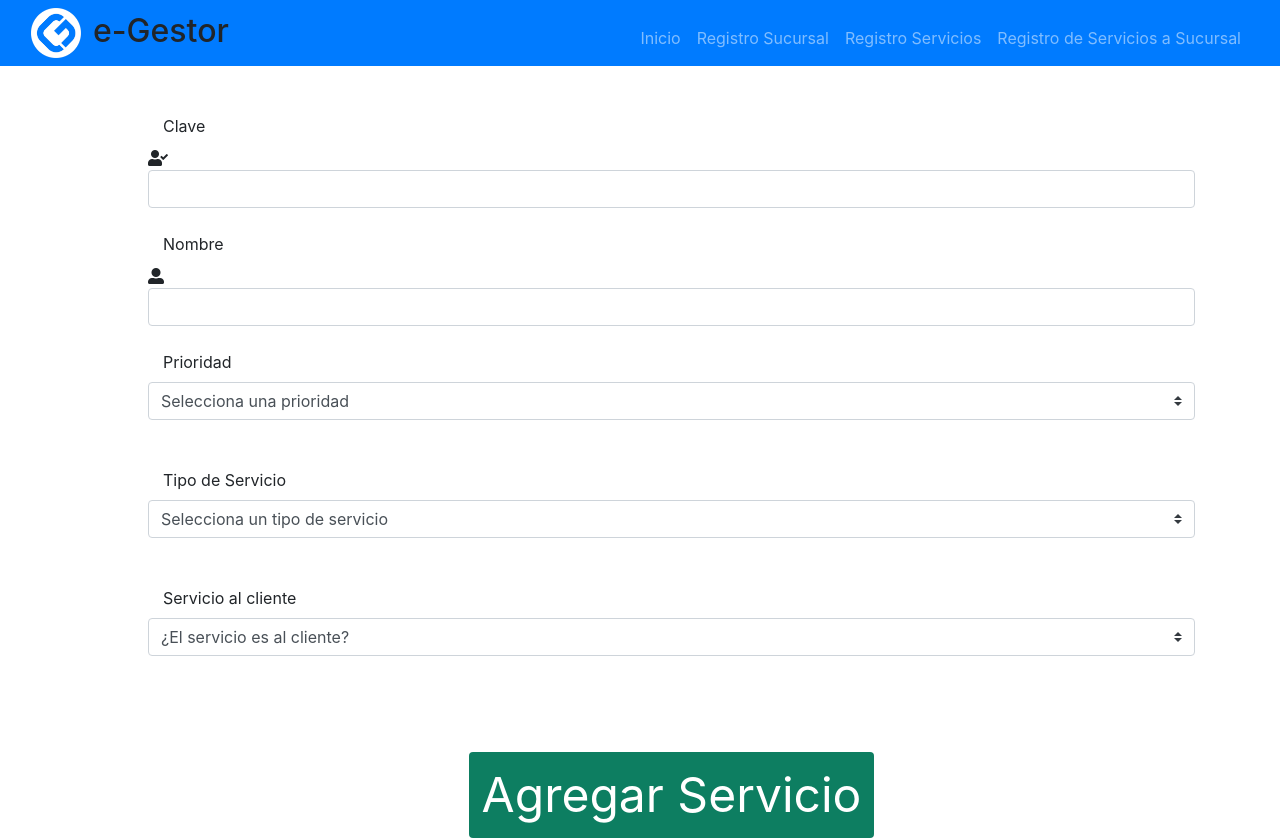
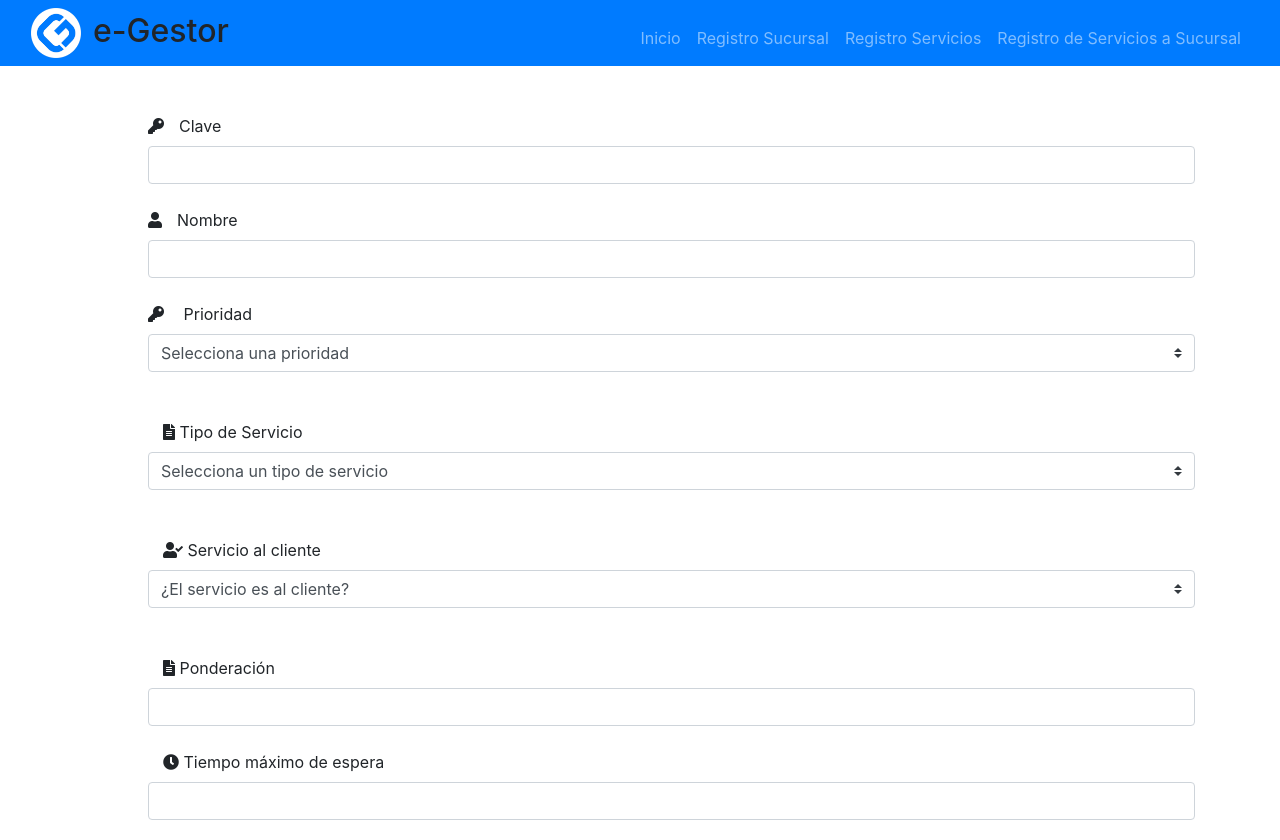
Before and after one commit to NoePerezFab/e-gisfil-gestor-frontend, a React (Create React App) app: page /#/registrarservicio in a window 1280 px wide. Shown: the top 840 px of the page. Built offline with nearby package versions, Linux system fonts and the light colour scheme.

Commit message:
Insercion de ponderacion y tiempo de espera maximo al formulario de registro de servicios

```diff
--- a/src/modules/Servicios.jsx
+++ b/src/modules/Servicios.jsx
@@ -1,4 +1,4 @@
-import { MDBBtn, MDBCol, MDBContainer, MDBInput, MDBRow } from 'mdbreact';
+import { MDBBtn, MDBCol, MDBContainer, MDBIcon, MDBInput, MDBRow } from 'mdbreact';
 import React, { useRef, useState } from 'react';
 import Menu from './Menu';
 
@@ -11,7 +11,8 @@ const Servicios = () => {
     const [prioridadState,setprioridadState]=useState('')
     const [servicioclienteState,setservicioclienteState]=useState('')
     const [tiposervicioState,settiposervicioState]=useState('')
-
+    const [ponderacionState,setponderacionState]=useState()
+    const [tiempoState,settiempoState]=useState()
 
     const handleNombre = (e) =>{
         setnombreState(e)
@@ -35,11 +36,18 @@ const Servicios = () => {
         settiposervicioState(e.target.value)
     }
 
+    const handlePonderacion = (e) =>{
+        setponderacionState(parseInt(e.target.value))
+    }
 
+    const handleTiempo = (e) => {
+        settiempoState (parseInt(e.target.value))
+    }
 
      const agregarServicio = async () =>{
         const servicio = { clave : claveState, nombre : nombreState, prioridad : prioridadState,
-                         tipo_servicio : tiposervicioState, servicio_cliente : servicioclienteState}
+                         tipo_servicio : tiposervicioState, servicio_cliente : servicioclienteState,
+                         ponderacion : ponderacionState, tiempo_maximo_espera : tiempoState}
         console.log(servicio)
         const bodyJson = JSON.stringify(servicio)
         console.log(bodyJson)
@@ -63,15 +71,15 @@ const Servicios = () => {
             <MDBRow className='h-100 d-flex justify-content-center align-items-center ml-5'>
                 <MDBCol >
                     <form >
-                     <label className="col-sm-2 control-label">Clave</label>
+                    <MDBIcon icon='key'/><label className="col-sm-2 control-label">Clave</label>
                     <div className="grey-text">
-                        <MDBInput  icon='user-check' getValue={handleClave}></MDBInput>
+                        <MDBInput   getValue={handleClave}></MDBInput>
                     </div>
-                    <label className="col-sm-2 control-label">Nombre</label>
+                    <MDBIcon icon='user'/><label className="col-sm-2 control-label">Nombre</label>
                     <div className="grey-text">
-                        <MDBInput  icon="user-alt" getValue={handleNombre} type='text'></MDBInput>
+                        <MDBInput getValue={handleNombre} type='text'></MDBInput>
                     </div>
-                        <label className="col-sm-2 control-label" type='number'>Prioridad</label>
+                    <MDBIcon icon='key'/>   <label className="col-sm-2 control-label" type='number'>Prioridad</label>
                     <div className="grey-text">
                     <select className='custom-select mb-5' onInput={setprioridadState} onChange={handleprioridad} >
                         <option value="">Selecciona una prioridad</option>
@@ -79,7 +87,7 @@ const Servicios = () => {
                         <option>2</option>
                     </select>
                     </div>
-                    <label className="col-sm-2 control-label">Tipo de Servicio</label>
+                    <label className="col-sm-2 control-label"> <MDBIcon icon='file-alt'/> Tipo de Servicio</label>
                     <div className="grey-text">
                     <select  className='custom-select mb-5' onInput={settiposervicioState}  onChange={handletiposervicio} >
                         <option value="">Selecciona un tipo de servicio</option>
@@ -87,13 +95,21 @@ const Servicios = () => {
                         <option>EJECUTIVO</option>
                     </select>
                     </div>
-                    <label className="col-sm control-label">Servicio al cliente</label>
+                   <label className="col-sm control-label"> <MDBIcon icon='user-check'/> Servicio al cliente</label>
                     <div className="grey-text">
                     <select className='custom-select mb-5' onInput={setservicioclienteState}   onChange={handleserviciocliente} >
                         <option value="">¿El servicio es al cliente?</option>
                         <option>Si</option>
                         <option>No</option>
                     </select>
+                    </div>
+                    <label className="col-sm-2 control-label"> <MDBIcon icon='file-alt'/> Ponderación</label>
+                    <div className="grey-text">
+                        <MDBInput   type='number' min='1' max='100' getValue={handlePonderacion}></MDBInput>
+                    </div>
+                    <label className="col-sm control-label"> <MDBIcon icon='clock'/> Tiempo máximo de espera</label>
+                    <div className="grey-text">
+                        <MDBInput   type='number' getValue={handleTiempo}></MDBInput>
                     </div>
                     <div className="d-flex justify-content-center align-items-center flex-column mt-5 ">
                         <button type="button" onClick={agregarServicio} className="btn-default btn Ripple-parent" style={{background:"#0D7E61",color:"white",fontSize:"3rem"}}  >Agregar Servicio</button>
--- a/src/modules/ServiciosSucursal.jsx
+++ b/src/modules/ServiciosSucursal.jsx
@@ -1,4 +1,4 @@
-import { MDBCol, MDBContainer, MDBRow } from 'mdbreact';
+import { MDBCol, MDBContainer, MDBRow, MDBTabContent, MDBTable, MDBTableBody, MDBTableHead } from 'mdbreact';
 import React, { useState } from 'react';
 import Menu from './Menu';
 
@@ -25,31 +25,8 @@ const ServiciosSucursal = () => {
       }
       document.getElementById('select-estado').innerHTML = sucursal
     }
-    /*
-    .then(response => {
-    /*
-      let element = document.getElementById('select-estado')
-      element.innerHTML= `
-      <option>${response.nombre}</option>
-      `;
-      console.log(response);
-    */
 
 
-       /*
-      let listaSucursales= response.map((sucursal)=>{
-      console.log("Pruebas",sucursal.nombre);
-        <option>{sucursal.nombre}</option>
-      } )
-
-    });
-    */
-
-
-  const numbers = [1, 2, 3, 4, 5];
-  const listItems = numbers.map((number) =>
-  <option>{number}</option>
-  );
 
 
   return (
@@ -62,28 +39,29 @@ const ServiciosSucursal = () => {
                     <label className="col-sm-2 control-label" >Sucursales</label>
                          <select className='custom-select mb-5' name="estado" id="select-estado" >
                             <option value="">Elige tu Sucursal</option>
-
                         </select>
                         <p></p>
-                    <label className="col-sm-2 control-label" >Estados</label>
-                         <select className='custom-select mb-5' name="estado" id="select-estado" >
-                            <option value="">Elige un Estado</option>
+                      <MDBTable>
+                        <MDBTableHead>
+                          <tr>
+                            <th scope='col'>Clave</th>
+                            <th scope='col'>Nombre</th>
+                            <th scope='col'>Prioridad</th>
+                            <th scope='col'>Servicio al cliente</th>
+                            <th scope='col'>Tipo de servicio</th>
+                          </tr>
+                        </MDBTableHead>
 
-                        </select>
-                        <p></p>
-                    <label className="col-sm-2 control-label" >Municipios</label>
-                        <select className='custom-select mb-5' name="municipio" id="select-municipio">
-                          <option value="">Elige un Municipio</option>
-                          <option></option>
-                        </select>
-                        <p></p>
-                        <label className="col-sm-2 control-label" >Colonia</label>
-                        <select className='custom-select mb-5' name="colonia" id="select-colonia">
-                          <option value="">Elige una Colonia</option>
-                        </select>
-                        <p></p>
-
-
+                      <MDBTableBody>
+                      <tr>
+                       <th scope='row'>123456</th>
+                       <td>asdfaa</td>
+                       <td>1</td>
+                       <td>Si</td>
+                       <td>Caja</td>
+                      </tr>
+                      </MDBTableBody>
+                      </MDBTable>
                     </form>
                 </MDBCol>
             </MDBRow>
```
